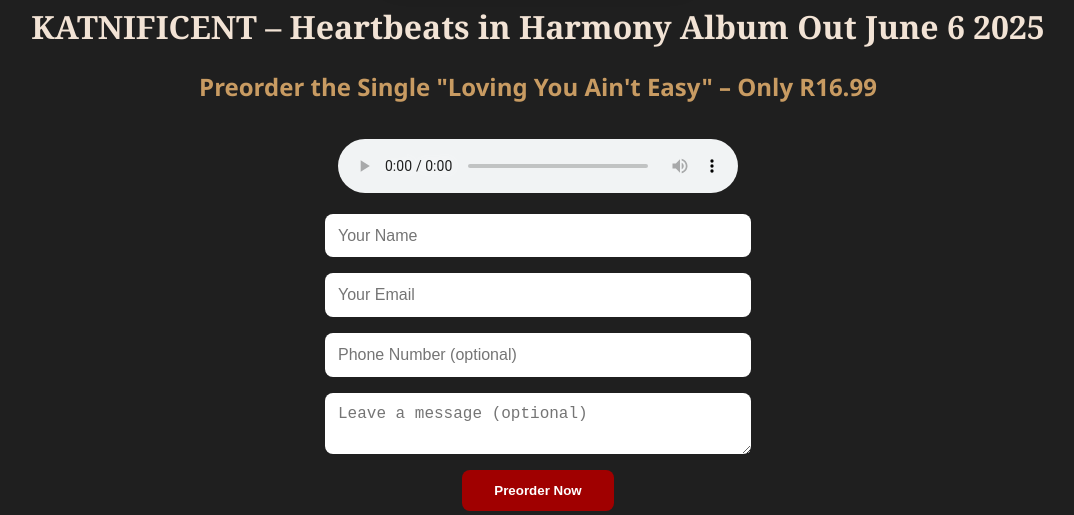
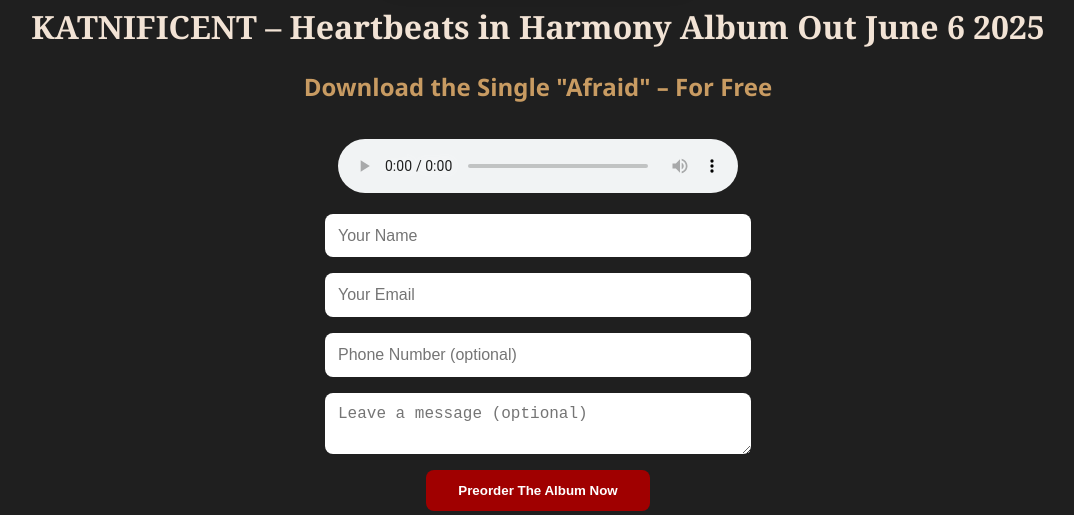
Before and after one commit to shaunte99/HeartbeatsinHarmony, a plain HTML site: page index.html in a window 1280 px wide. Shown: the part 286-801 px from the top of the page, without its empty margins (102-1176 px from the left). Drawn offline with Linux system fonts and the light colour scheme; a script that the page names is missing.

Commit message:
Add files via upload

```diff
--- a/index.html
+++ b/index.html
@@ -11,11 +11,11 @@
     <header>
       <img src="images/cover.png" alt="Heartbeats in Harmony Cover" class="cover" />
       <h1>KATNIFICENT – Heartbeats in Harmony Album Out June 6 2025</h1>
-      <h2>Preorder the Single "Loving You Ain't Easy" – Only R16.99</h2>
+      <h2>Download the Single "Afraid" – For Free</h2>
     </header>
 
     <audio controls autoplay loop>
-      <source src="music/loving you ant easy-1.mp3" type="audio/mp3" />
+      <source src="music/afraid.mp3" type="audio/mp3" />
       Your browser does not support the audio element.
     </audio>
 
@@ -25,7 +25,7 @@
       <input type="email" name="Email" placeholder="Your Email" required />
       <input type="text" name="Phone" placeholder="Phone Number (optional)" />
       <textarea name="Message" placeholder="Leave a message (optional)"></textarea>
-      <button type="submit">Preorder Now</button>
+      <button type="submit">Preorder The Album Now</button>
     </form>
 
     <section class="teaser">
```
Also changed, not shown: 2 other files.
